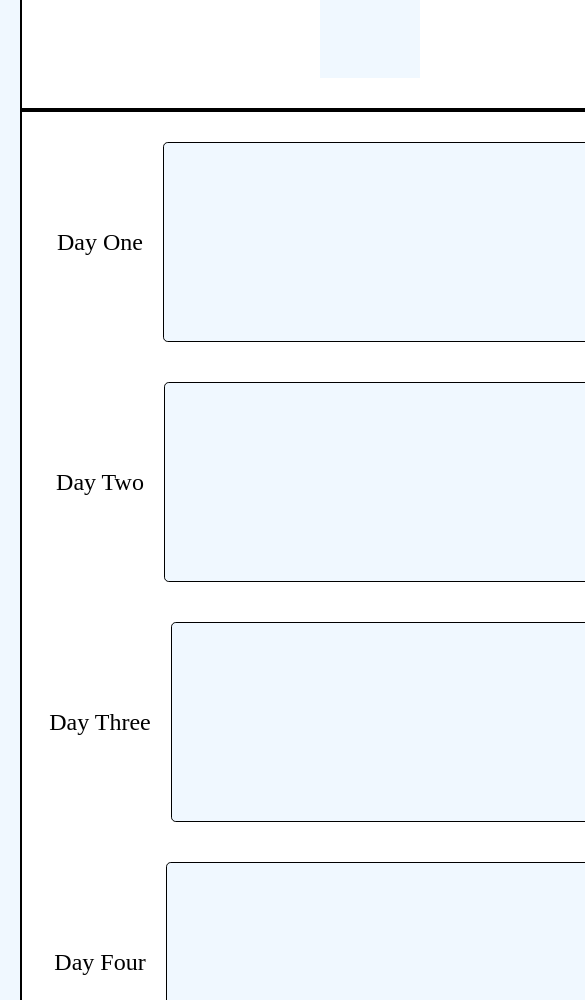
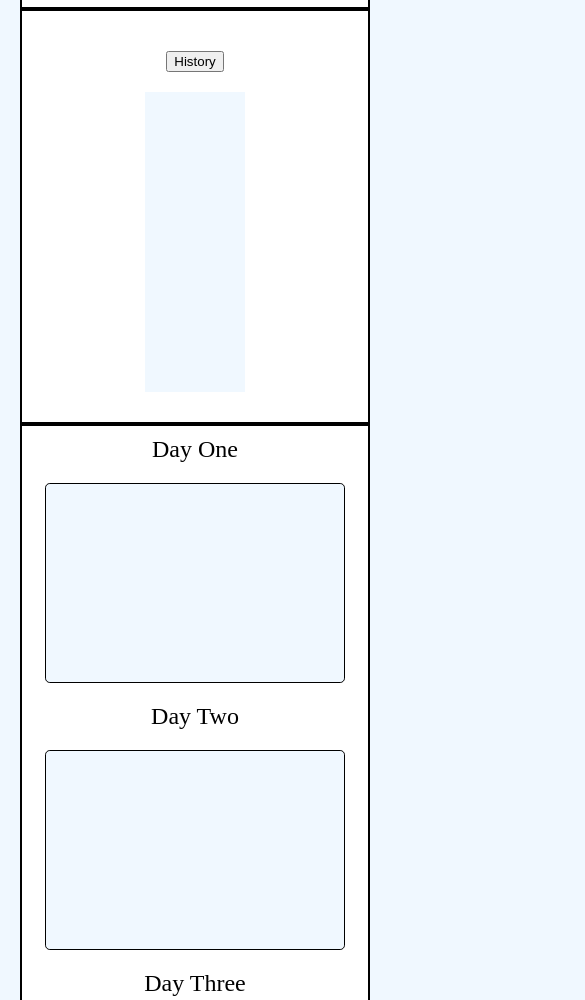
Before and after one commit to tonysm-10/weather-dashboard, a plain HTML site: page index.html in a window 390 px wide. Shown: the part 828-1828 px from the top of the page, 585 px wide, since content can reach past the window. Drawn offline with nearby package versions, Linux system fonts and the light colour scheme.

Commit message:
made responsive

```diff
--- a/script.js
+++ b/script.js
@@ -207,11 +207,6 @@ function getCurrentWeather(cityName, callback) {
     var dateThree = $('#dateThree')
     var dateFour = $('#dateFour')
     var dateFive = $('#dateFive')
-    // var dateUno = data.list[1].dt_txt
-    // var dateDos = data.list[9].dt_txt
-    // var dateTres = data.list[17].dt_txt
-    // var dateCuatro = data.list[25].dt_txt
-    // var dateCinco = data.list[33].dt_txt
 
     dateOne.text(data.list[1].dt_txt)
     dateTwo.text(data.list[9].dt_txt)
--- a/styles.css
+++ b/styles.css
@@ -1,5 +1,5 @@
 body {
-    height: 1700px;
+    min-height: 1700px;
     background-color: aliceblue;
 }
 header {
@@ -13,7 +13,7 @@ header {
 }
 main {
     margin: 20px 20px;
-    height: 900px;
+    min-height: 900px;
     }
 
 
@@ -185,7 +185,29 @@ h1 {
 
 @media (max-width: 780px) {
     .grid-container {
-        min-width: 700px;
+        max-width: 780px;
        display: block;
     }
+    .day{
+        width: 300px;
+        display: flex;
+        flex-direction: column;
+    }
+    .city{
+        font-size: 20px;
+        margin: 7px 0;
+    }
+    .dayFlex, .flex-container {
+        display: flex;
+        flex-direction: column;
+    }
+
   }
+
+  @media (max-width: 376px) {
+    .day{
+        width: 230px;
+        display: flex;
+        flex-direction: column;
+    }
+  }
```
